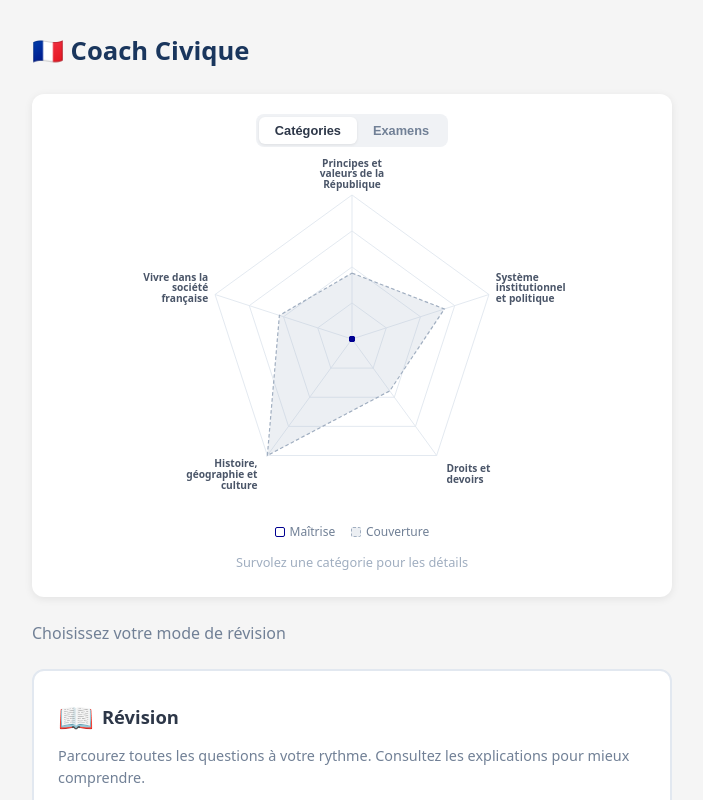
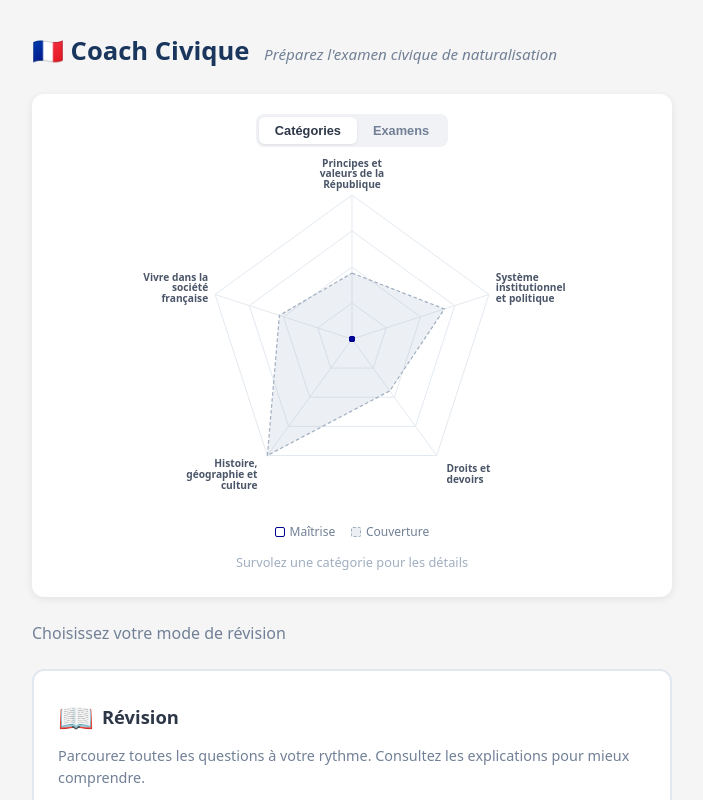
Before and after one commit to bmak91/civics, a React (Vite) app: page / in a window 1280 px wide. Shown: the top 800 px of the page, without its empty margins (288-991 px from the left). Built offline with nearby package versions, Linux system fonts and the light colour scheme.

Commit message:
Add header subtitle and polish styling
Co-Authored-By: Claude Opus 4.6 <noreply@anthropic.com>

```diff
--- a/src/App.css
+++ b/src/App.css
@@ -2,10 +2,22 @@
   width: 100%;
 }
 
-h1 {
+.app-header {
+  margin-bottom: 1.5rem;
+}
+
+.app-header h1 {
   font-size: 1.6rem;
-  margin-bottom: 1.5rem;
+  margin: 0;
   color: #1a365d;
+}
+
+.app-header h1 span {
+  font-size: 0.95rem;
+  font-weight: 400;
+  color: #718096;
+  margin-left: 0.5rem;
+  font-style: italic;
 }
 
 /* Flashcard */
--- a/src/App.jsx
+++ b/src/App.jsx
@@ -143,7 +143,9 @@ export default function App() {
   return (
     <div className="app">
       <ScrollToTop />
-      <h1>🇫🇷 Coach Civique</h1>
+      <header className="app-header">
+        <h1>🇫🇷 Coach Civique <span>Préparez l'examen civique de naturalisation</span></h1>
+      </header>
       <Routes>
         <Route path="/" element={<Home />} />
         <Route path="/test/new" element={<StartTest onStart={handleStartTest} />} />
```
